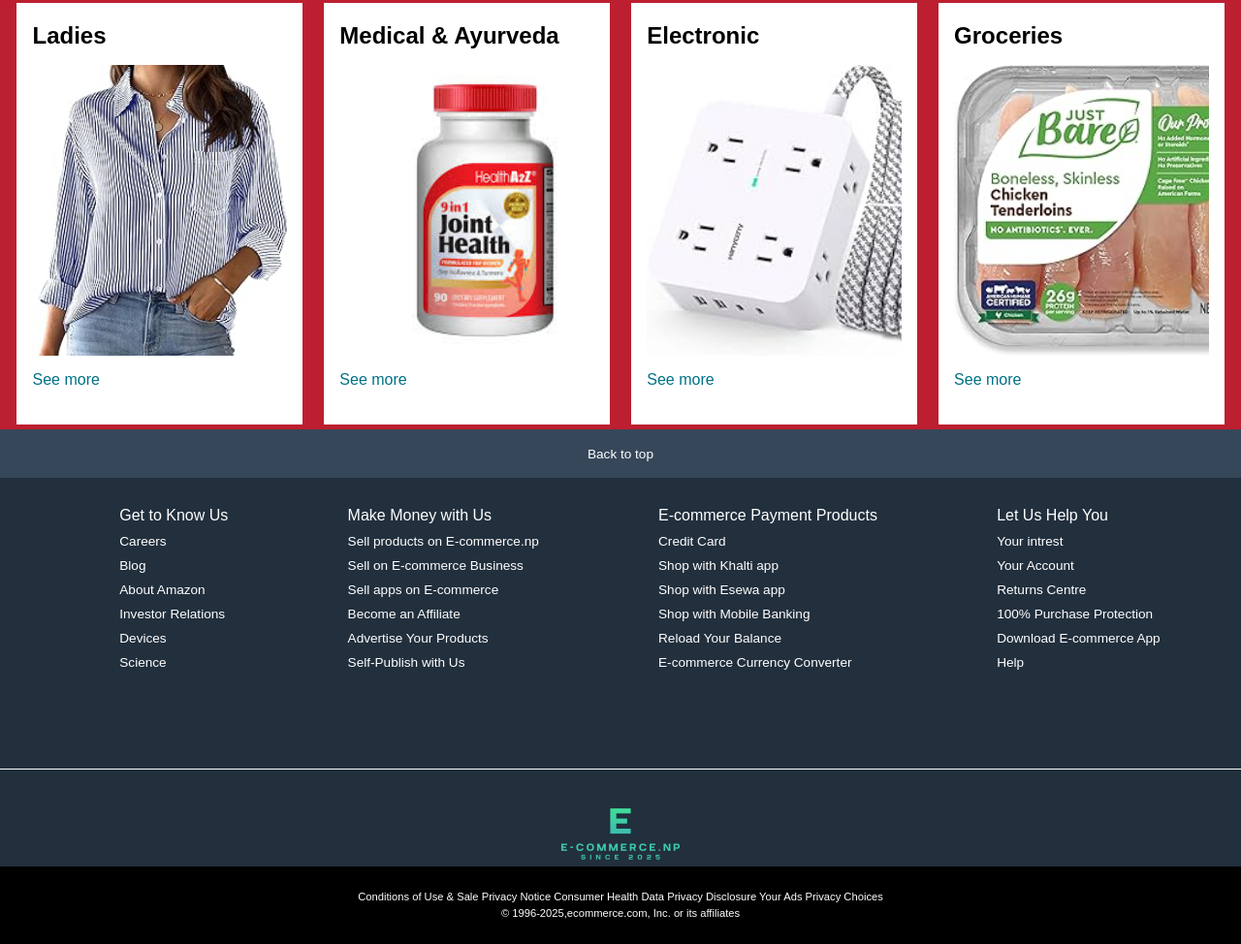
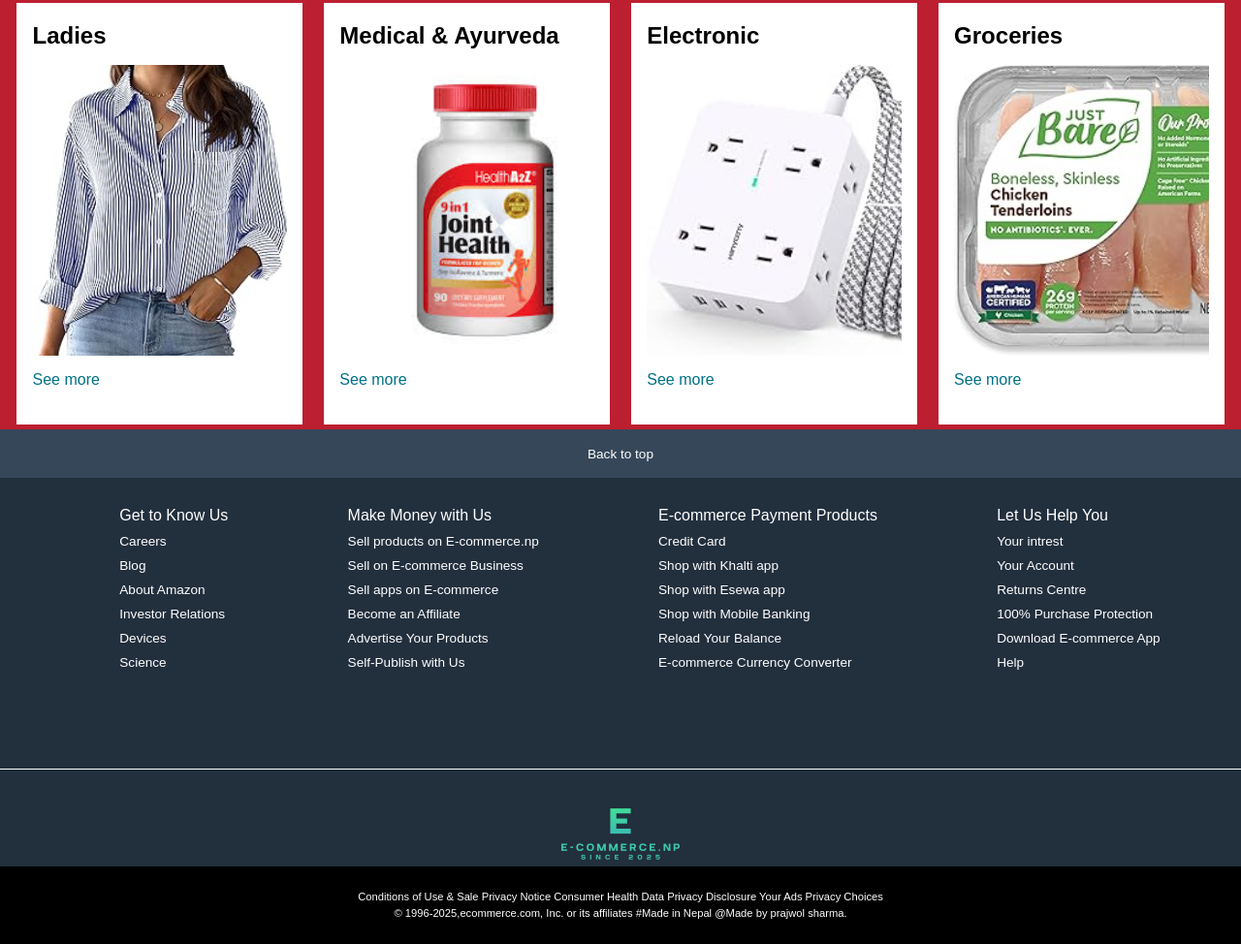
Before and after one commit to xprajwol/Ecomerce, a plain HTML site: page index.html in a window 1280 px wide. Shown: the part 917-1891 px from the top of the page at 97% size. Drawn offline with Linux system fonts and the light colour scheme.

Commit message:
update read me

```diff
--- a/index.html
+++ b/index.html
@@ -178,6 +178,7 @@
         </div>
         <div class="copyright">
             © 1996-2025,ecommerce.com, Inc. or its affiliates
+            #Made in Nepal @Made by prajwol sharma.
         </div>
     </div>
    </footer>
```
Also changed, not shown: 1 other file.
